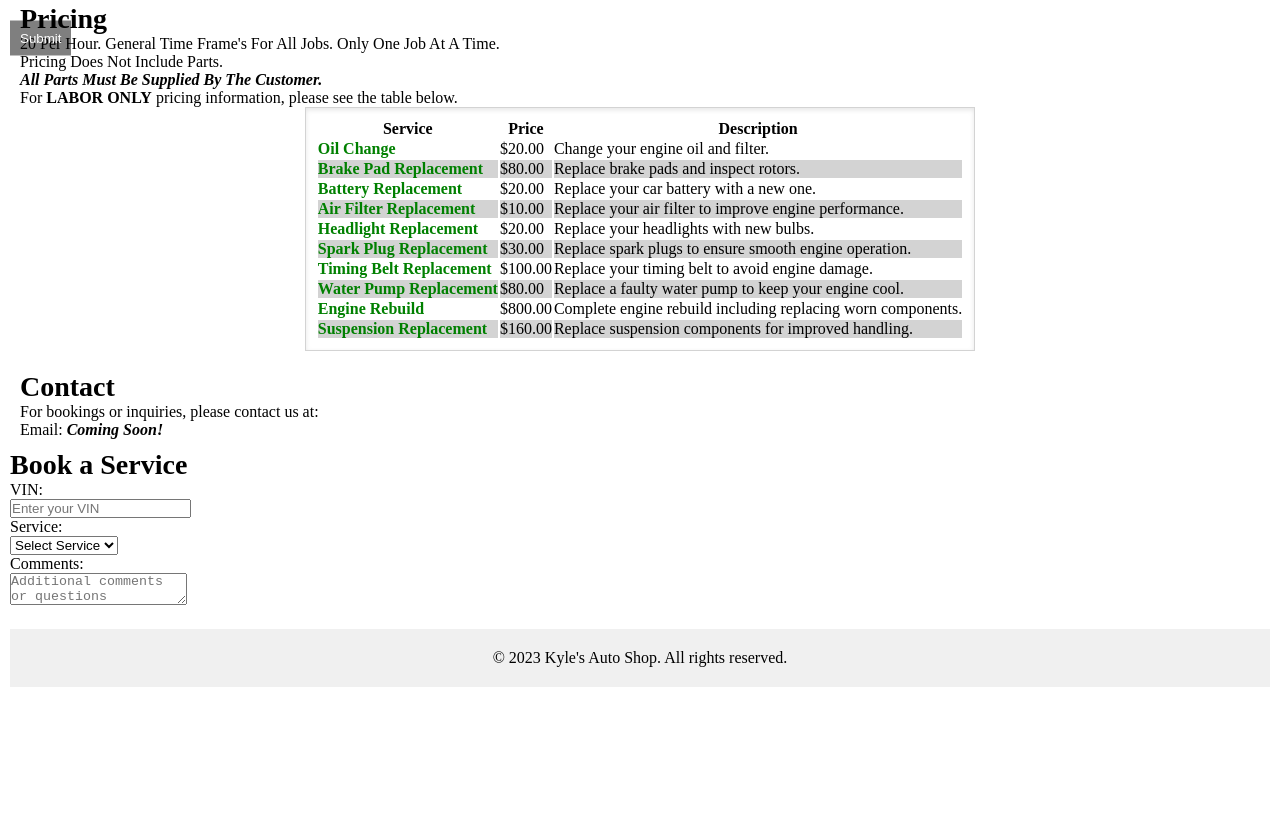
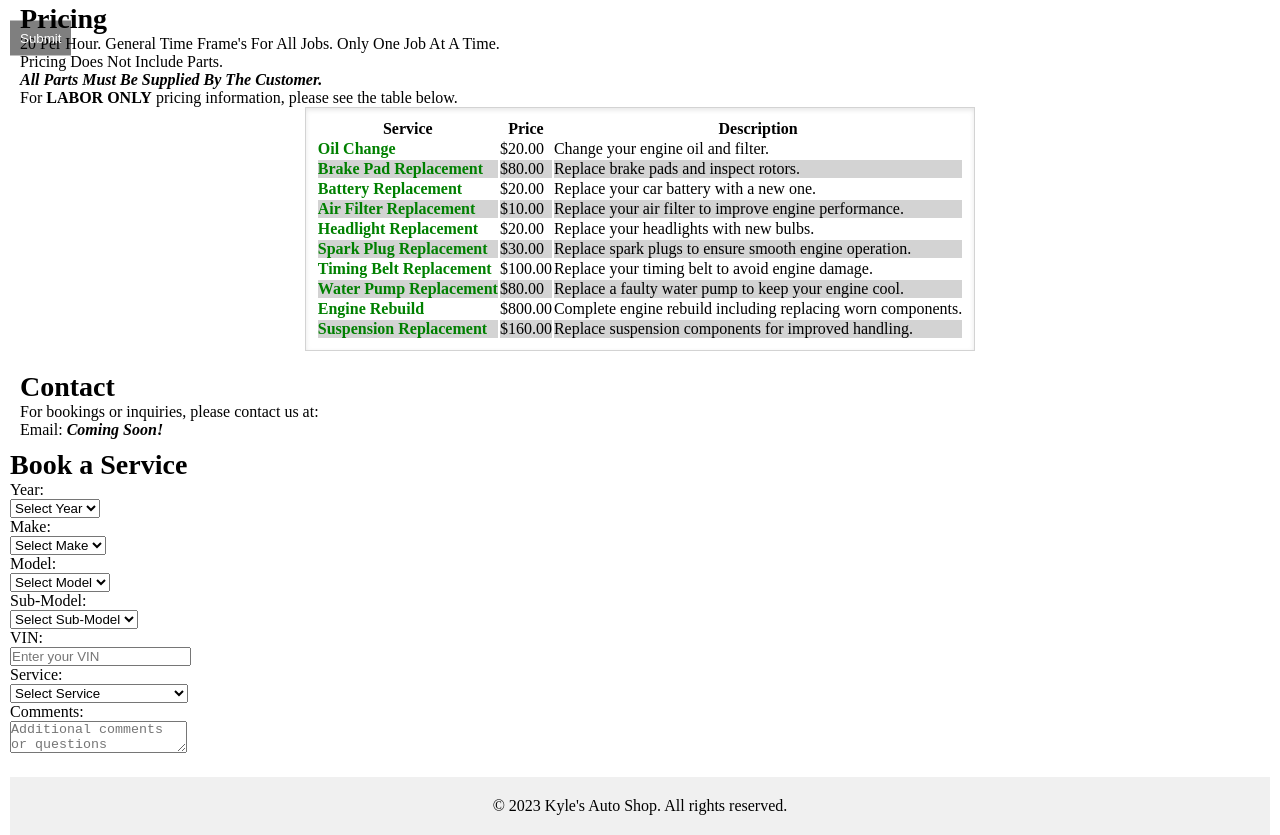
Before and after one commit to rickgomez223/FixThings, a plain HTML site: page public/index.html in a window 1280 px wide. Shown: the part 362-1197 px from the top of the page. Before the commit the page ends 1049 px from the top, so only its background shows below. Drawn offline with Linux system fonts and the light colour scheme.

Commit message:
Made changes to contact form

```diff
--- a/public/index.html
+++ b/public/index.html
@@ -81,9 +81,24 @@
 	<div class="contactForm">
 		<h2>Book a Service</h2>
 		<form id="booking-form">
+			<label for="year">Year:</label><br>
+			<select id="year" name="year" onchange="fetchMakes()" required>
+				<option value="">Select Year</option>
+			</select><br>
+			<label for="make">Make:</label><br>
+			<select id="make" name="make" onchange="fetchModels()" required>
+				<option value="">Select Make</option>
+			</select><br>
+			<label for="model">Model:</label><br>
+			<select id="model" name="model" onchange="fetchSubmodels()" required>
+				<option value="">Select Model</option>
+			</select><br>
+			<label for="submodel">Sub-Model:</label><br>
+			<select id="submodel" name="submodel" required>
+				<option value="">Select Sub-Model</option>
+			</select><br>
 			<label for="vin">VIN:</label><br>
-        <input type="text" id="vin" name="vin" placeholder="Enter your VIN" oninput="handleVinInput()" /><br>
-
+			<input type="text" id="vin" name="vin" placeholder="Enter your VIN" oninput="handleVinInput()" required /><br>
 			<label for="service">Service:</label><br>
 			<select id="service" name="service" required>
 				<option value="">Select Service</option>
@@ -92,12 +107,12 @@
 				<option value="brake_service">Brake Service</option>
 				<option value="other">Other</option>
 			</select><br>
-
 			<label for="comments">Comments:</label><br>
 			<textarea id="comments" name="comments" placeholder="Additional comments or questions"></textarea><br>
 			<button type="submit">Submit</button>
 		</form>
 	</div>
+
   <footer>
     <p>&copy; 2023 Kyle's Auto Shop. All rights reserved.</p>
   </footer>
--- a/public/script.js
+++ b/public/script.js
@@ -244,10 +244,7 @@ function preApp() {
     // Finished Loading Pricing Text
     //
     //
-    //
-    // Load Contact Form Info
-    //
-    //
+
 
 
     app(); // Proceed to main app logic
@@ -266,11 +263,119 @@ function app() {
     //
     // Main Logic Here
 
+   fetchServices();
+
+// contact form stuff
+const apiEndpoint = "https://vpic.nhtsa.dot.gov/api/vehicles/GetAllModelsForMakeYear/";
+async function getYears() {
+  try {
+    const response = await axios.get(`${apiEndpoint}?format=json&year=2023&make=Ford`);
+    return response.data.Results;
+  } catch (error) {
+    console.error("Error fetching years:", error);
+  }
+}
+async function fetchYears() {
+  const years = await getYears();
+  const yearDropdown = document.getElementById("year");
+  years.forEach(year => {
+    const option = document.createElement("option");
+    option.value = year;
+    option.text = year;
+    yearDropdown.appendChild(option);
+  });
+}
+async function fetchMakes() {
+  const selectedYear = document.getElementById("year").value;
+  const makeDropdown = document.getElementById("make");
+  makeDropdown.innerHTML = '<option value="">Select Make</option>'; // Clear previous makes
+  try {
+    const response = await axios.get(`${apiEndpoint}?format=json&year=${selectedYear}`);
+    const makes = response.data.Results;
+    makes.forEach(make => {
+      const option = document.createElement("option");
+      option.value = make;
+      option.text = make;
+      makeDropdown.appendChild(option);
+    });
+  } catch (error) {
+    console.error("Error fetching makes:", error);
+  }
+}
+async function fetchModels() {
+  const selectedYear = document.getElementById("year").value;
+  const selectedMake = document.getElementById("make").value;
+  const modelDropdown = document.getElementById("model");
+  modelDropdown.innerHTML = '<option value="">Select Model</option>'; // Clear previous models
+  try {
+    const response = await axios.get(`${apiEndpoint}?format=json&year=${selectedYear}&make=${selectedMake}`);
+    const models = response.data.Results;
+    models.forEach(model => {
+      const option = document.createElement("option");
+      option.value = model;
+      option.text = model;
+      modelDropdown.appendChild(option);
+    });
+  } catch (error) {
+    console.error("Error fetching models:", error);
+  }
+}
+async function fetchSubmodels() {
+  const selectedYear = document.getElementById("year").value;
+  const selectedMake = document.getElementById("make").value;
+  const selectedModel = document.getElementById("model").value;
+  const submodelDropdown = document.getElementById("submodel");
+  submodelDropdown.innerHTML = '<option value="">Select Sub-Model</option>'; // Clear previous sub-models
+  try {
+    const response = await axios.get(`${apiEndpoint}?format=json&year=${selectedYear}&make=${selectedMake}&model=${selectedModel}`);
+    const submodels = response.data.Results; // Assuming API returns sub-models as 'Results'
+    // Check if there are sub-models
+    if (submodels.length > 0) {
+      submodels.forEach(submodel => {
+        const option = document.createElement("option");
+        option.value = submodel; // Assuming sub-model value is directly the name
+        option.text = submodel;
+        submodelDropdown.appendChild(option);
+      });
+    } else {
+      // No sub-models found
+      const option = document.createElement("option");
+      option.value = "";
+      option.text = "N/A";
+      submodelDropdown.appendChild(option);
+    }
+  } catch (error) {
+    console.error("Error fetching sub-models:", error);
+  }
+}
+// Call fetchYears() to populate the year dropdown initially
+fetchYears();
+
   } catch (error) {
     log('warn', 'App Failed'); // Log warning if main app fails
     log('error', error); // Log error details
   }
 }
+
+
+async function fetchServices() {
+  try {
+    const response = await fetch('./src/services.json');
+    const services = await response.json();
+    const serviceDropdown = document.getElementById('service');
+    services.forEach(service => {
+      const option = document.createElement('option');
+      option.value = service.name; // Assuming you want the service name as the value
+      option.text = service.name;
+      serviceDropdown.appendChild(option);
+    });
+  } catch (error) {
+    console.error('Error fetching services:', error);
+  }
+}
+
+
+
 //
 //
 // App Logging And Statistics
```
Lines whose indentation alone changed are shown as unchanged.
